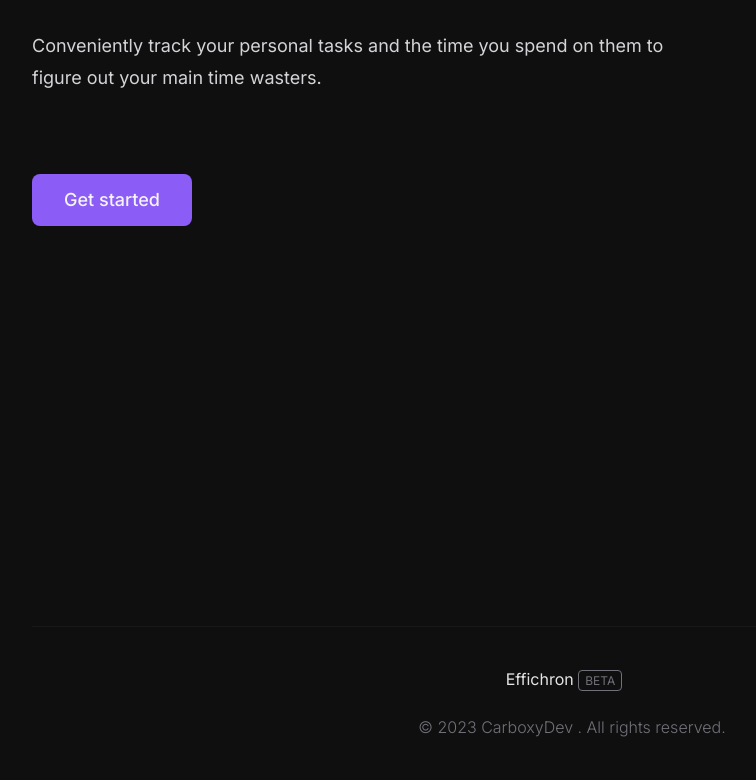
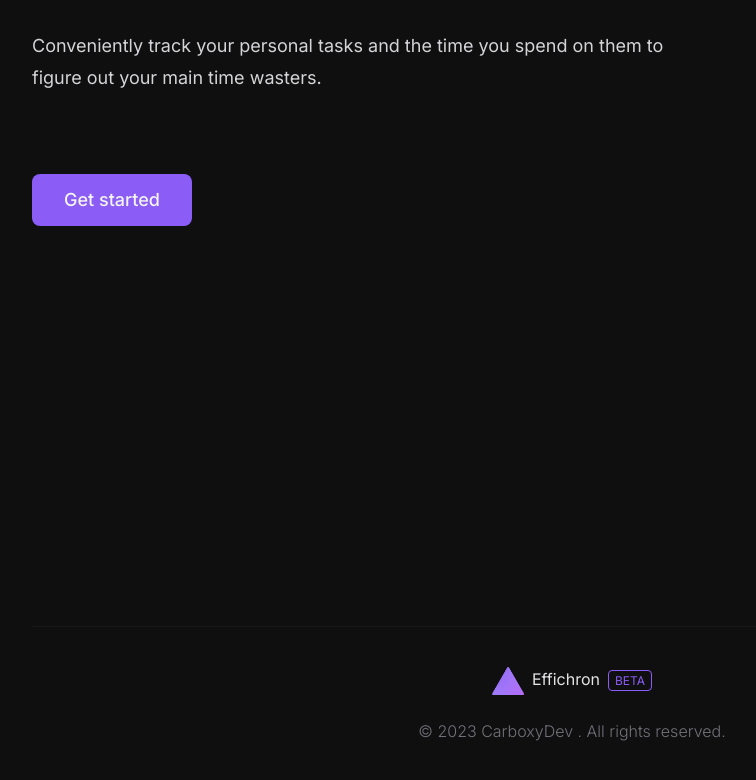
Before and after one commit to CarboxyDev/Effichron, a Next.js app: page / in a window 1280 px wide. Shown: the part 358-1138 px from the top of the page, without its empty margins (68-824 px from the left). Built offline with nearby package versions, Linux system fonts and the light colour scheme; no server answers; what tailwindcss-debug-screens would draw is missing.

Commit message:
Add Logo component + Update Footer

```diff
--- a/src/components/Footer.tsx
+++ b/src/components/Footer.tsx
@@ -1,3 +1,5 @@
+import Link from 'next/link';
+import { Logo } from './Logo';
 import { BetaBadge } from './Other';
 
 const Footer = () => {
@@ -6,8 +8,12 @@ const Footer = () => {
       <footer>
         <div className="mt-100 h-px bg-dark-900"></div>
         <div className="mx-auto my-10 flex w-fit flex-col items-center">
-          <p className="mr-3 text-dark-200 md:mr-4">
-            Effichron <BetaBadge />
+          <p className="text-dark-200">
+            <Link href="/">
+              <Logo className="mr-2 inline" />
+            </Link>
+            <span className="text-medium mr-2">Effichron</span>
+            <BetaBadge />
           </p>
           <p className="mt-6 font-light text-dark-500">
             © 2023 CarboxyDev . All rights reserved.
--- /dev/null
+++ b/src/components/Logo.tsx
@@ -0,0 +1,22 @@
+import Image from 'next/image';
+
+interface LogoProps {
+  className?: string;
+  size?: number;
+}
+
+export const Logo = (props: LogoProps) => {
+  const { className, size } = props;
+
+  return (
+    <>
+      <Image
+        height={size || 32}
+        width={size || 32}
+        className={className}
+        src="/logo.png"
+        alt="logo"
+      />
+    </>
+  );
+};
--- a/src/components/Navbar.tsx
+++ b/src/components/Navbar.tsx
@@ -11,6 +11,7 @@ import Link from 'next/link';
 import { redirect, useRouter } from 'next/navigation';
 import { Dispatch, SetStateAction, useEffect, useState } from 'react';
 import { LoadingSpinner } from './Loading';
+import { Logo } from './Logo';
 import { BetaBadge } from './Other';
 
 interface ProfileDropdownMenuProps {
@@ -108,25 +109,13 @@ const Navbar = (props: NavbarProps) => {
       <div className="mt-4 flex w-full select-none flex-row items-center">
         {variant === 'with-branding' && (
           <Link href="/">
-            <Image
-              height={32}
-              width={32}
-              className="mr-4 inline"
-              src="/logo.png"
-              alt="logo"
-            />
+            <Logo className="mr-4 inline" />
             <BetaBadge />
           </Link>
         )}
         {variant === 'with-minimal-branding' && (
           <Link href="/">
-            <Image
-              height={32}
-              width={32}
-              className="inline"
-              src="/logo.png"
-              alt="logo"
-            />
+            <Logo className="inline" />
           </Link>
         )}
         <div className="ml-auto flex h-10 w-10 items-center justify-center rounded-full bg-dark-900 hover:cursor-pointer">
--- a/src/components/Other.tsx
+++ b/src/components/Other.tsx
@@ -1,7 +1,7 @@
 export const BetaBadge = () => {
   return (
     <>
-      <span className="rounded-[4px] border border-dark-500 bg-transparent px-[6px] py-[2px] text-xs text-dark-500 transition delay-300 duration-300 ease-in hover:border-transparent hover:bg-emerald-500 hover:text-white">
+      <span className="rounded-[4px] border border-violet-500 bg-transparent px-[6px] py-[2px] text-xs text-violet-500 transition delay-300 duration-300 ease-in hover:border-transparent hover:bg-violet-500 hover:text-white">
         BETA
       </span>
     </>
```
